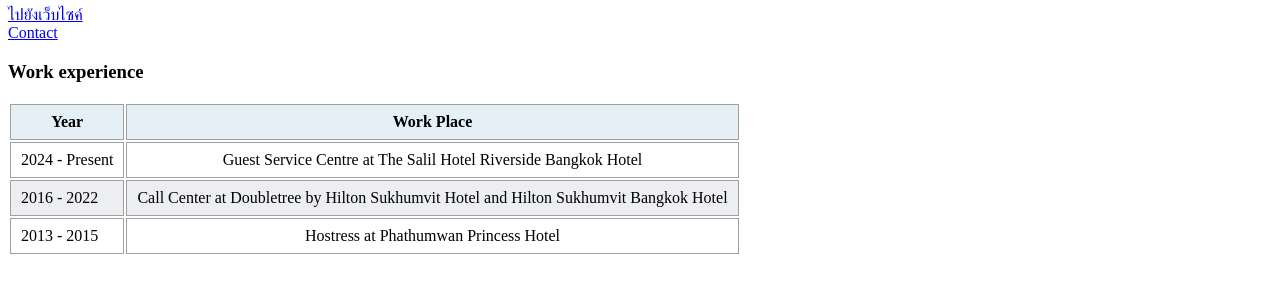
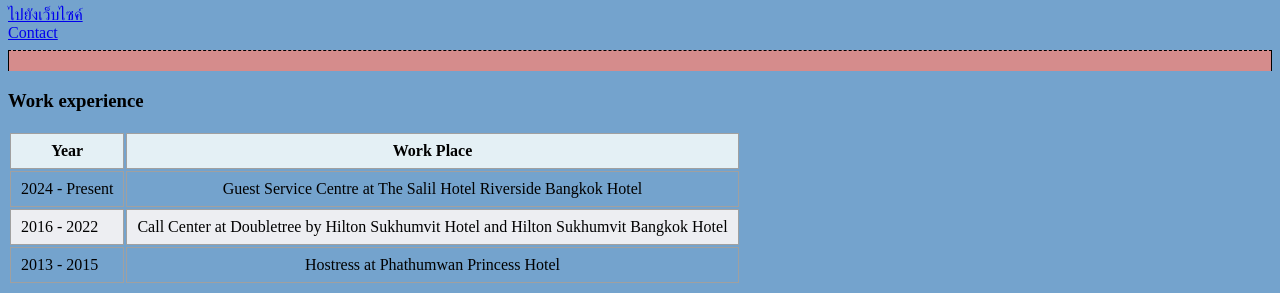
Before and after one commit to Pchita0/mypage2024, a plain HTML site: page Index.html in a window 1280 px wide. Shown: the part 534-827 px from the top of the page. Before the commit the page ends 800 px from the top, so only its background shows below. Drawn offline with Linux system fonts and the light colour scheme.

Commit message:
Add files via upload

```diff
--- a/Index.html
+++ b/Index.html
@@ -5,6 +5,17 @@
     <meta name="viewport" content="width=device-width, initial-scale=1.0">
     <title>น้ำ</title>
     <link rel="Stylesheet" href="styles.css">
+    <style>
+        body {
+	background-color: #74a3cd;
+	}
+       hr {
+	background-color:rgb(213, 140, 140);
+	}
+
+    </style>
+</head>
+
 </head>
 <body>
     <img src="profile.jpg" alt=""style="width: 20%; height: auto;">
@@ -12,6 +23,9 @@
     <a href = "https://www.facebook.com/tec.tec.1004/"> ไปยังเว็บไซค์ </a>
     <br>
     <a href="Contact.html">Contact</a>
+
+    <hr style="border-style: dashed double none; height: 20px;">
+
 
     <h3>Work experience</h3>
     <!--
```
